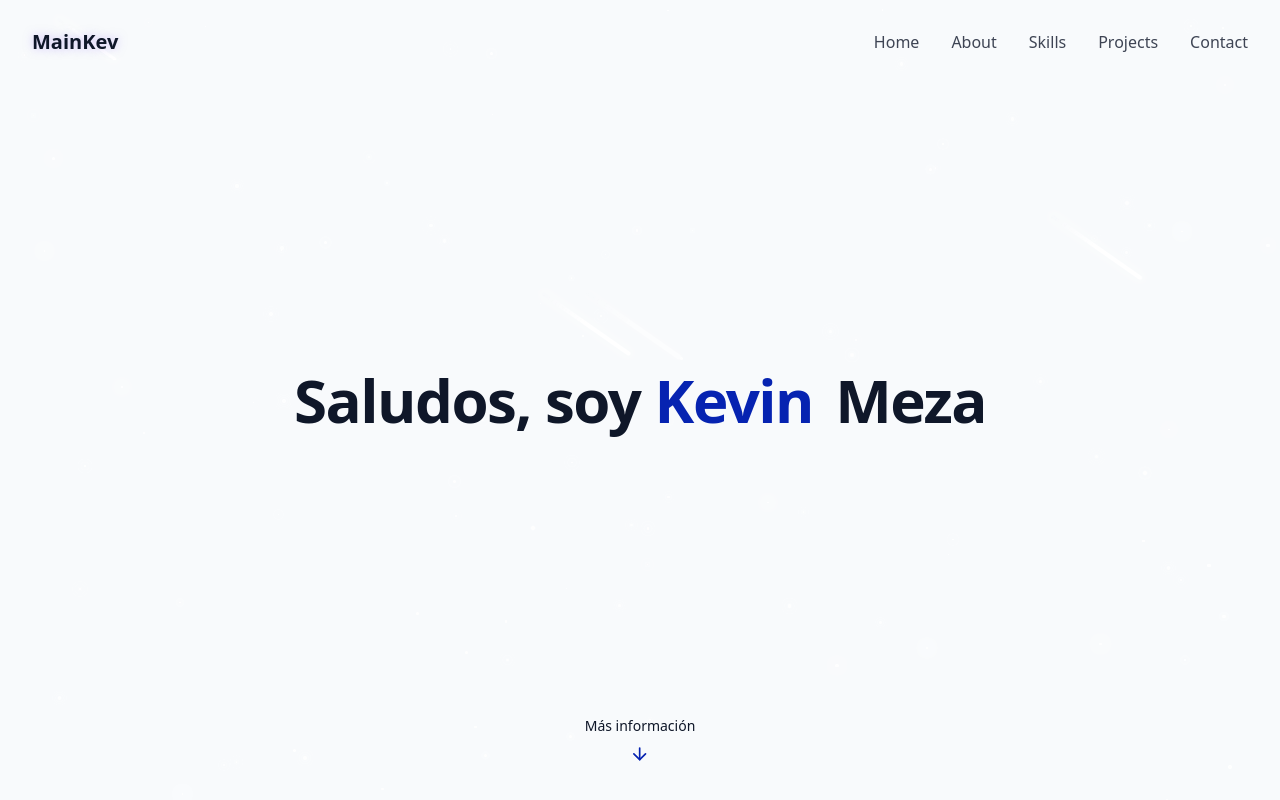
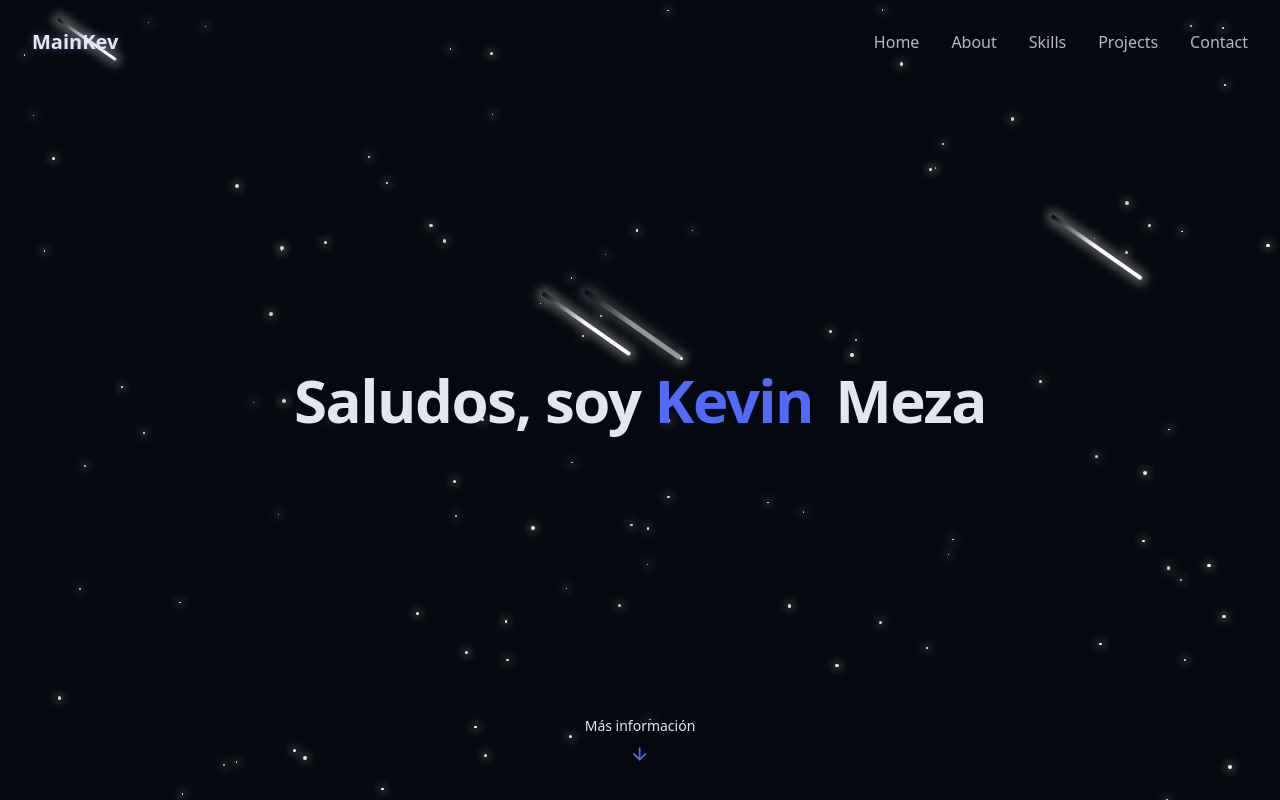
Before and after one commit to KevHLJob/Mainkev-portfolio, a React (Vite) app: page / in a window 1280 px wide. Shown: the top 800 px of the page. Built offline with nearby package versions, Linux system fonts and the light colour scheme.

Commit message:
Update root

```diff
--- a/src/index.css
+++ b/src/index.css
@@ -63,7 +63,7 @@
 }
 
 @layer base {
-  :root {
+  /* :root {
     --background: 210 40% 98%;
     --foreground: 222 47% 11%;
 
@@ -73,9 +73,9 @@
     --primary-foreground: 210 40% 98%;
 
     --border: 214 32% 91%;
-  }
+  } */
 
-  .dark {
+  :root {
     --background: 222 47% 4%;
     --foreground: 213 31% 91%;
 
```
